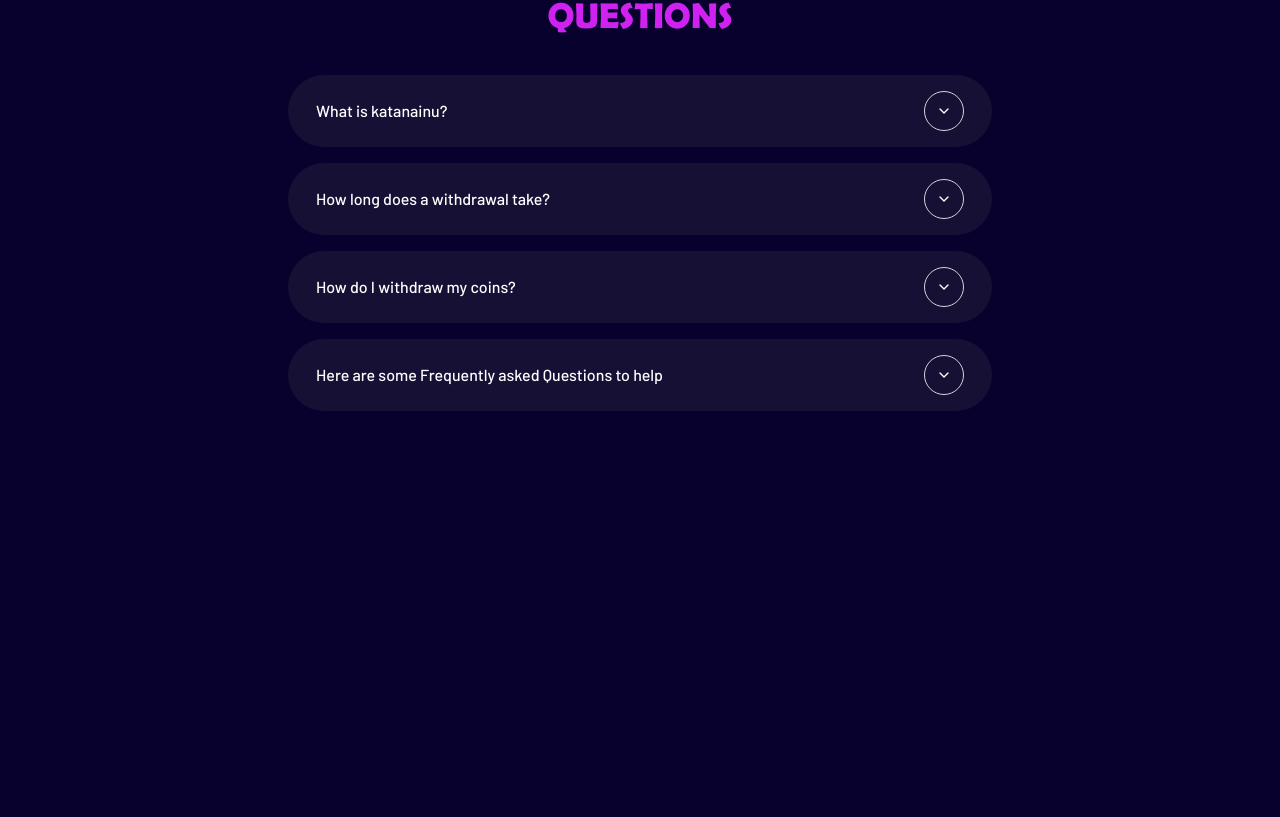
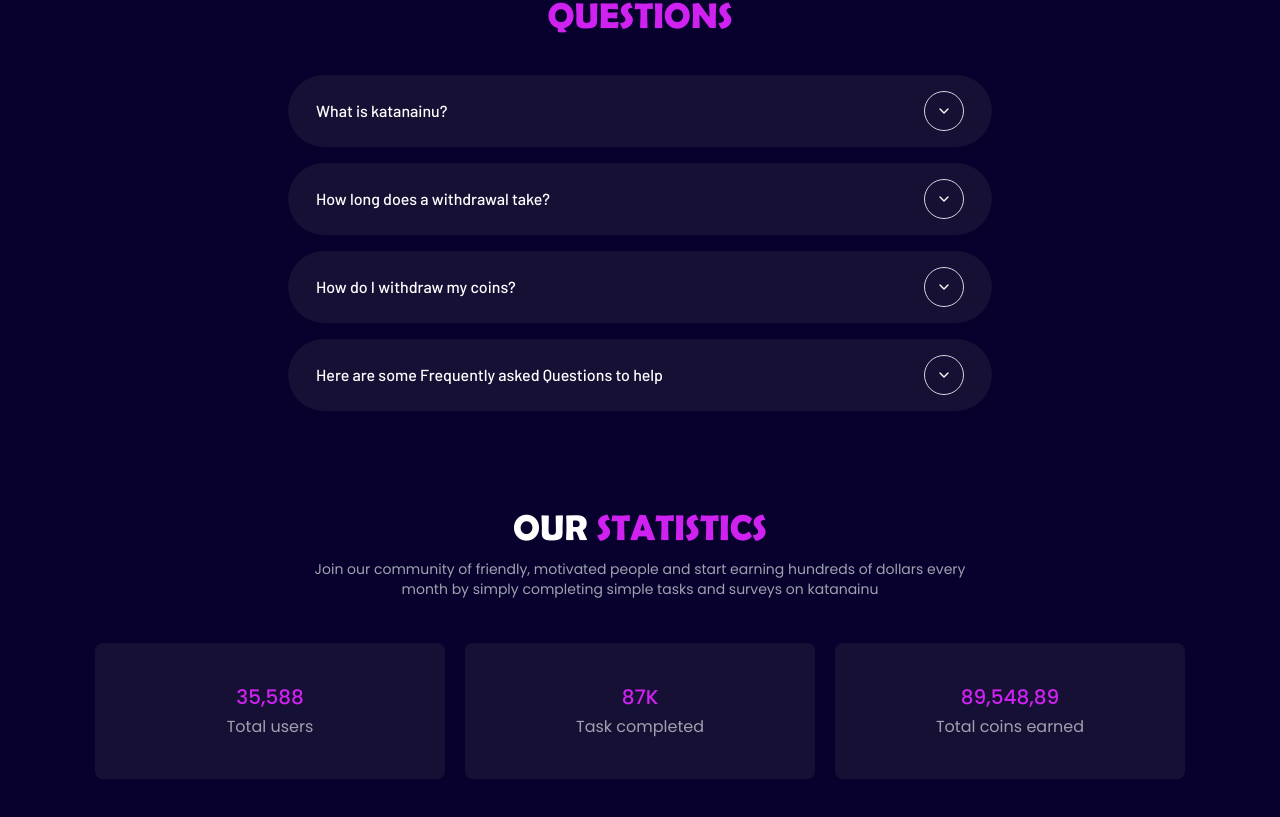
Before and after one commit to Mehedi-Hasan0/kainu-second, a Next.js app: page / in a window 1280 px wide. Shown: the part 7234-8051 px from the top of the page. Before the commit the page ends 7741 px from the top, so only its background shows below. Built offline with nearby package versions, Linux system fonts and the light colour scheme.

Commit message:
[ADD] statistics section added

```diff
--- a/src/app/page.jsx
+++ b/src/app/page.jsx
@@ -5,6 +5,7 @@
 import GamingPlatform from "@/components/GamingPlatform";
 import Multichain from "@/components/Multichain";
 import Started from "@/components/Started";
+import Statistics from "@/components/Statistics";
 import SuperCharged from "@/components/SuperCharged";
 import Banner from "@/components/banner/Banner";
 import Features from "@/components/features/Features";
@@ -22,6 +23,7 @@
       <Collective />
       <GamingPlatform />
       <Faq />
+      <Statistics />
     </main>
   );
 }
--- /dev/null
+++ b/src/components/Statistics.jsx
@@ -0,0 +1,34 @@
+import { statisticsData } from "@/data";
+
+const Statistics = () => {
+  return (
+    <section className="pb-8 sm:pb-10 md:pb-14 lg:pb-16 xl:pb-24 2xl:pb-32">
+      <div className="main-container flex flex-col gap-2 lg:gap-3 2xl:gap-4 items-center">
+        <h1 className="text-xl md:text-2xl lg:text-3xl xl:text-4xl 2xl:text-5xl font-berlin uppercase">
+          Our <span className="text-csPrimary">Statistics</span>
+        </h1>
+        <p className="text-xs xl:text-sm font-poppins text-gray-400 text-center sm:max-w-[320px] lg:max-w-[700px]">
+          Join our community of friendly, motivated people and start earning
+          hundreds of dollars every month by simply completing simple tasks and
+          surveys on katanainu
+        </p>
+
+        {/* content */}
+        <div className="grid grid-cols-1 sm:grid-cols-3 gap-5 mt-6 lg:mt-8 2xl:mt-12 mx-auto">
+          {statisticsData.map((data, idx) => (
+            <div
+              key={idx}
+              className="flex flex-col justify-center items-center gap-1 w-full min-w-[280px] sm:min-w-[200px] lg:min-w-[280px] xl:min-w-[350px] rounded-lg py-5 md:py-6 lg:py-8 xl:py-10 bg-csDarkBlue"
+            >
+              <p className="text-csPrimary text-base lg:text-lg xl:text-xl 2xl:text-2xl font-medium">
+                {data.num}
+              </p>
+              <p className="opacity-60">{data.label}</p>
+            </div>
+          ))}
+        </div>
+      </div>
+    </section>
+  );
+};
+export default Statistics;
--- a/src/data/index.js
+++ b/src/data/index.js
@@ -147,3 +147,18 @@
     ans: "Yes. It adheres to the WAI-ARIA design pattern.",
   },
 ];
+
+export const statisticsData = [
+  {
+    num: "35,588",
+    label: "Total users",
+  },
+  {
+    num: "87K",
+    label: "Task completed",
+  },
+  {
+    num: "89,548,89",
+    label: "Total coins earned",
+  },
+];
```
